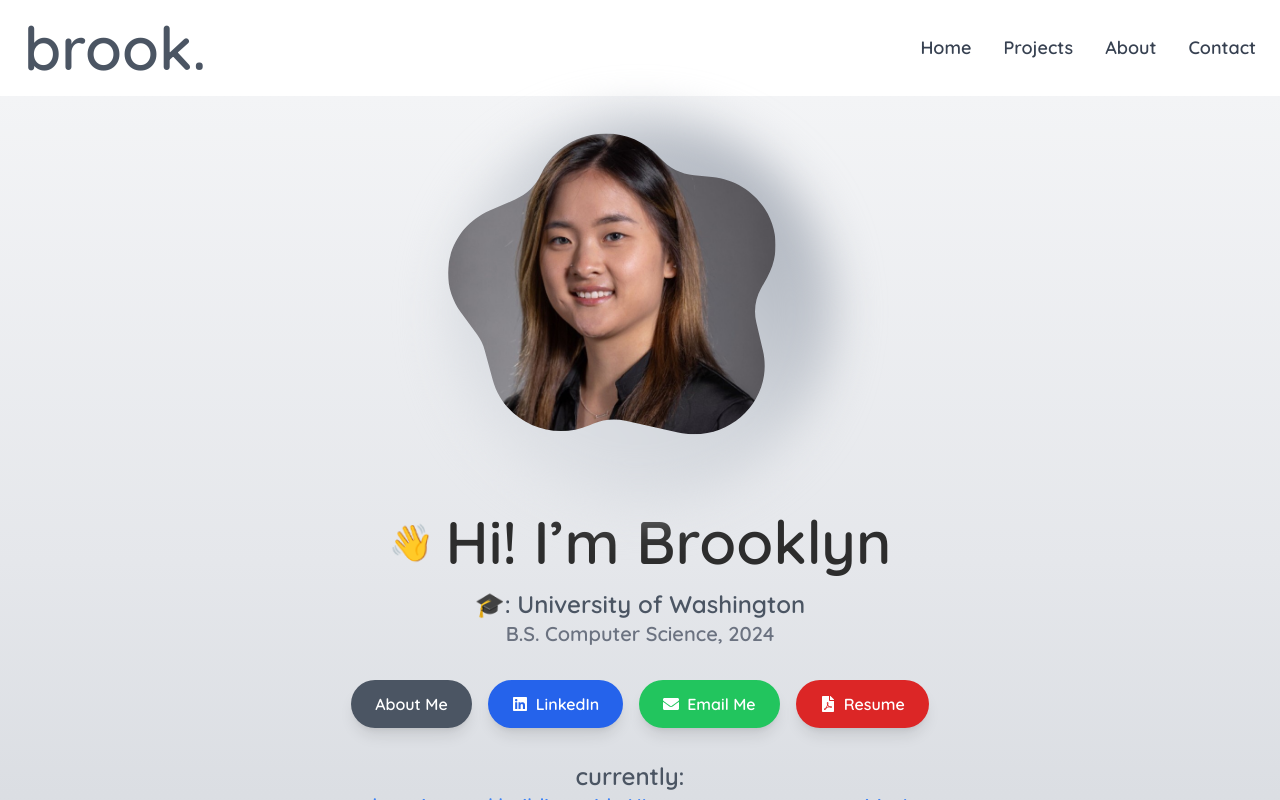
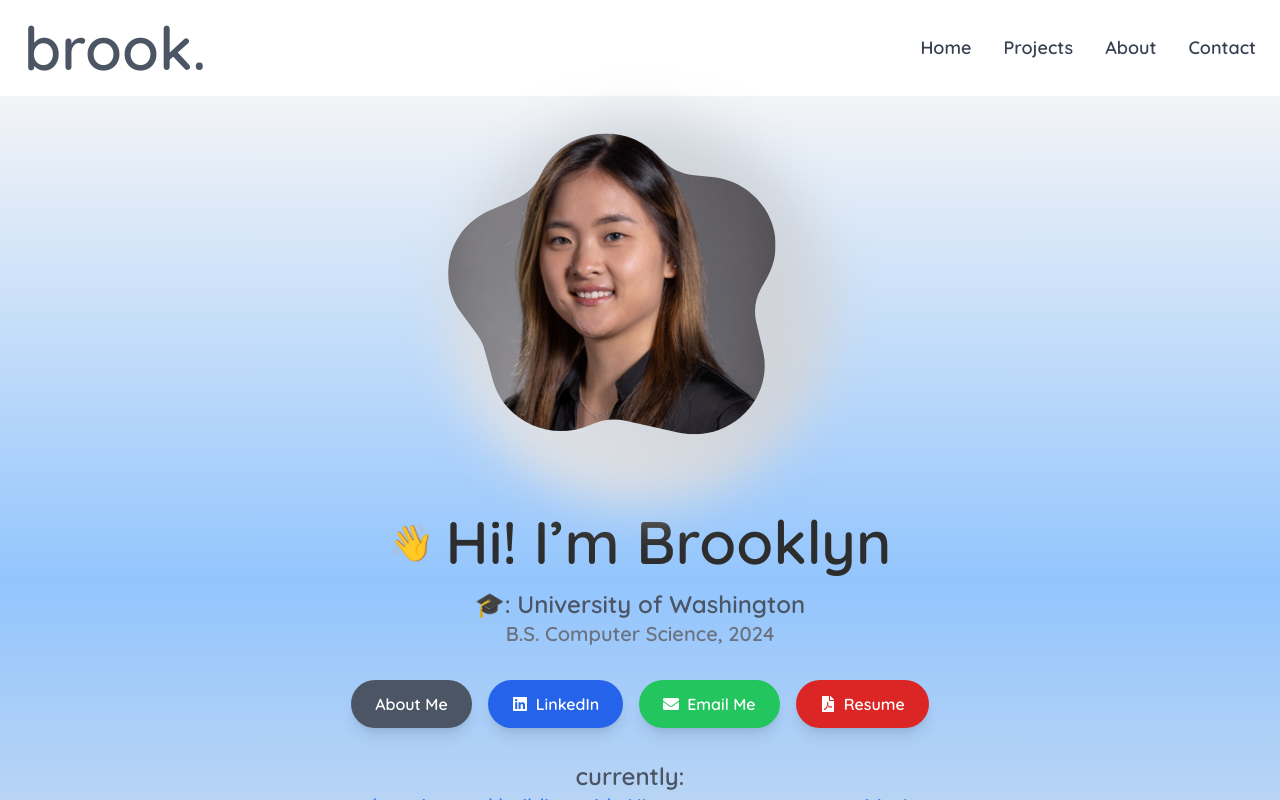
Before and after one commit to brookzhu02/brook-website, a React (Vite) app: page / in a window 1280 px wide. Both pictures are taken after a click on the button "Enter →". Shown: the top 800 px of the page. Built offline with nearby package versions, Linux system fonts and the light colour scheme; a web font is replaced by a local one.

Commit message:
fix color

```diff
--- a/src/components/Hero.jsx
+++ b/src/components/Hero.jsx
@@ -35,7 +35,7 @@ const Hero = ({ scrollToAbout }) => {
       initial={{ opacity: 0 }}
       animate={{ opacity: 1 }}
       transition={{ duration: 1, ease: "easeOut" }}
-      className="flex flex-col items-center text-gray-800 dark:text-gray-200 p-6 bg-gradient-to-b from-gray-100 via-gray-200 to-gray-300 min-h-screen"
+      className="flex flex-col items-center text-gray-800 dark:text-gray-200 p-6 bg-gradient-to-b from-gray-100 via-blue-300 to-gray-200 min-h-screen"
     >
       <motion.div
         initial={{ scale: 0.8, opacity: 0 }}
@@ -43,7 +43,7 @@ const Hero = ({ scrollToAbout }) => {
         transition={{ duration: 1, ease: "easeOut" }}
         className="relative aspect-square w-48 md:w-64 lg:w-80 xl:w-96 group mb-2"
       >
-        <div className="absolute inset-0 bg-gradient-to-tr from-gray-200 via-gray-300 to-gray-400 rounded-full blur-xl"></div>
+        <div className="absolute inset-0 bg-gradient-to-tr from-gray-200 via-gray-300 to-gray-300 rounded-full blur-xl"></div>
         <svg
           xmlns="http://www.w3.org/2000/svg"
           viewBox="0 0 600 600"
@@ -170,7 +170,7 @@ const Hero = ({ scrollToAbout }) => {
           <h2 className="text-xl md:text-2xl font-medium text-gray-600">
             hobbies 💡
           </h2>
-          <p className="text-lg md:text-xl text-blue-500">
+          <p className="text-lg md:text-xl lg:mb-10 text-blue-500">
             skydiving, eating, traveling, watching crime shows
           </p>
         </motion.div>
```
